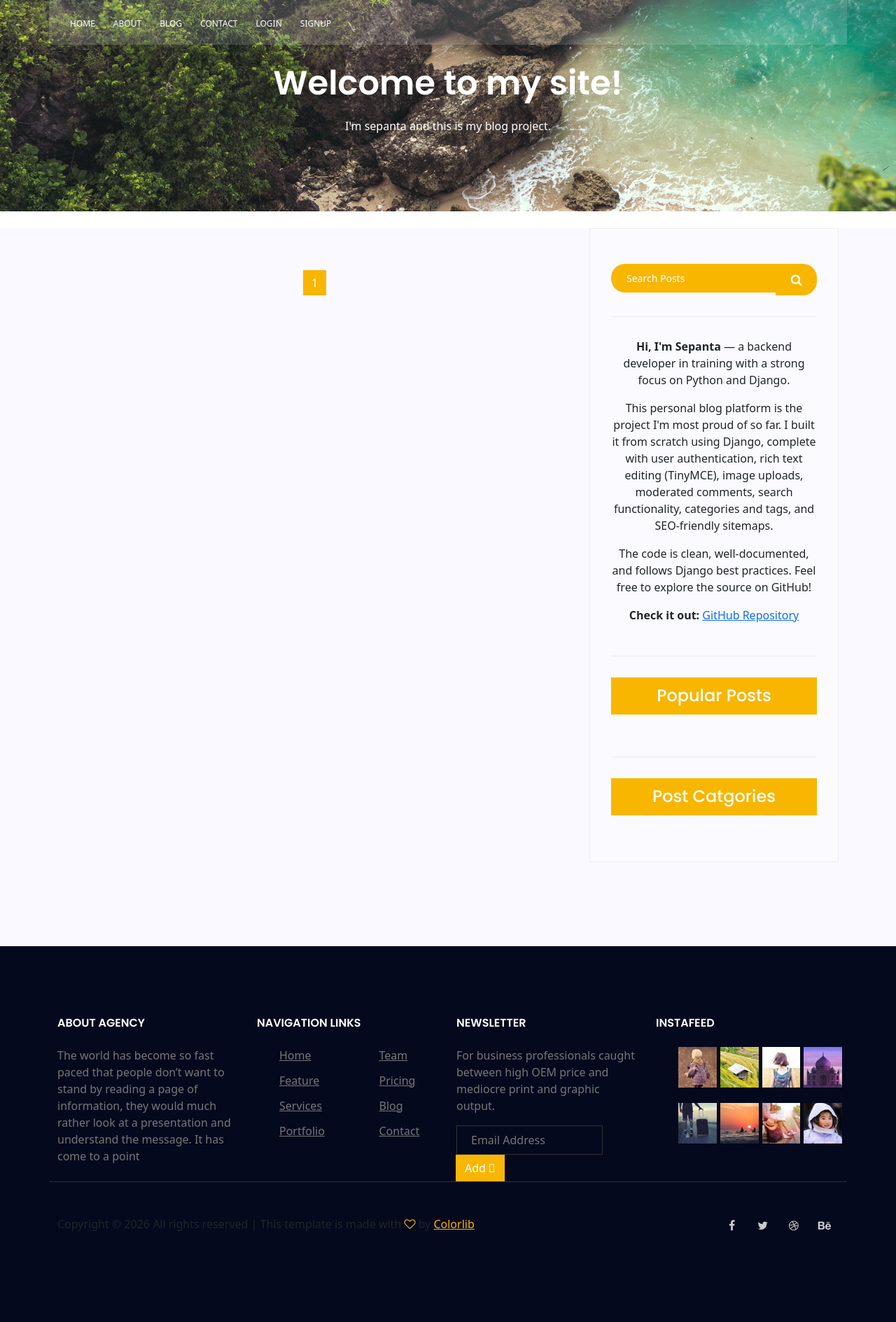
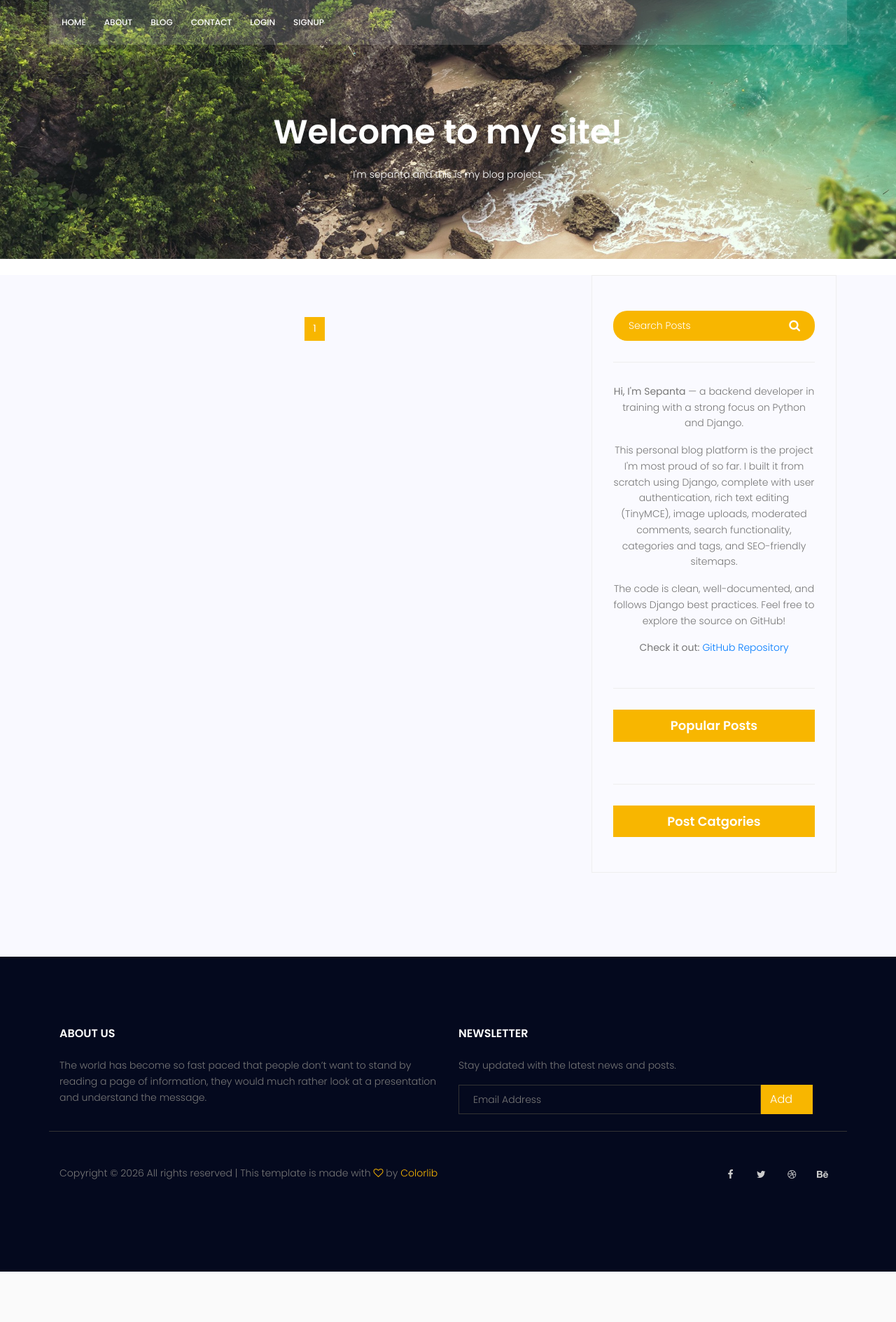
Before and after one commit to sepanta1/blog-site, a Django app: page /blog/search/ in a window 1280 px wide. Shown: the whole page at 70% size. After the commit the page ends 1817 px from the top, so only its background shows below. Run offline with Django 4.2, Linux system fonts and the light colour scheme; data that the repository does not hold is empty; some libraries are stand-ins or nearby versions.

Commit message:
Update base.html

```diff
--- a/templates/base.html
+++ b/templates/base.html
@@ -18,9 +17,9 @@
         <meta charset="UTF-8">
         <!-- Site Title -->
         <title>sepanta</title>
-        <link href="https://fonts.googleapis.com/css?family=Poppins:100,200,400,300,500,600,700"
-              rel="stylesheet">
-        <!--CSS================= -->
+        <link href="https://fonts.googleapis.com/css?family=Poppins:100,200,400,300,500,600,700" rel="stylesheet">
+
+        <!-- CSS -->
         <link rel="stylesheet" href="{% static 'css/font-awesome.min.css' %}">
         <link rel="stylesheet" href="{% static 'css/bootstrap.css' %}">
         <link rel="stylesheet" href="{% static 'css/magnific-popup.css' %}">
@@ -29,13 +28,6 @@
         <link rel="stylesheet" href="{% static 'css/animate.min.css' %}">
         <link rel="stylesheet" href="{% static 'css/owl.carousel.css' %}">
         <link rel="stylesheet" href="{% static 'css/main.css' %}">
-        <link href="https://cdn.jsdelivr.net/npm/bootstrap@5.3.8/dist/css/bootstrap.min.css"
-              rel="stylesheet"
-              integrity="sha384-sRIl4kxILFvY47J16cr9ZwB07vP4J8+LH7qKQnuqkuIAvNWLzeN8tE5YBujZqJLB"
-              crossorigin="anonymous">
-        <script src="https://cdn.jsdelivr.net/npm/bootstrap@5.3.8/dist/js/bootstrap.bundle.min.js"
-                integrity="sha384-FKyoEForCGlyvwx9Hj09JcYn3nv7wiPVlz7YYwJrWVcXK/BmnVDxM+D2scQbITxI"
-                crossorigin="anonymous"></script>
     </head>
     <body>
         <header id="header">
@@ -93,70 +63,28 @@
                 </div>
             {% endif %}
         </header>
-        <!-- #header -->
+
         {% block content %}{% endblock %}
-    </body>
+
         <!-- start footer Area -->
         <footer class="footer-area section-gap">
             <div class="container">
                 <div class="row">
-                <div class="col-lg-3  col-md-6 col-sm-6">
+                    <div class="col-lg-6 col-md-6 col-sm-6">
                         <div class="single-footer-widget">
-                        <h6>About Agency</h6>
+                            <h6>About Us</h6>
                             <p>
                                 The world has become so fast paced that people don’t want to stand by reading a page of
-                            information, they would much rather look at a presentation and understand the message. It has
-                            come to a point
+                                information, they would much rather look at a presentation and understand the message.
                             </p>
                         </div>
                     </div>
-                <div class="col-lg-3 col-md-6 col-sm-6">
-                    <div class="single-footer-widget">
-                        <h6>Navigation Links</h6>
-                        <div class="row">
-                            <div class="col">
-                                <ul>
-                                    <li>
-                                        <a href="#">Home</a>
-                                    </li>
-                                    <li>
-                                        <a href="#">Feature</a>
-                                    </li>
-                                    <li>
-                                        <a href="#">Services</a>
-                                    </li>
-                                    <li>
-                                        <a href="#">Portfolio</a>
-                                    </li>
-                                </ul>
-                            </div>
-                            <div class="col">
-                                <ul>
-                                    <li>
-                                        <a href="#">Team</a>
-                                    </li>
-                                    <li>
-                                        <a href="#">Pricing</a>
-                                    </li>
-                                    <li>
-                                        <a href="#">Blog</a>
-                                    </li>
-                                    <li>
-                                        <a href="#">Contact</a>
-                                    </li>
-                                </ul>
-                            </div>
-                        </div>
-                    </div>
-                </div>
-                <div class="col-lg-3  col-md-6 col-sm-6">
+                    <div class="col-lg-6 col-md-6 col-sm-6">
                         <div class="single-footer-widget">
                             <h6>Newsletter</h6>
-                        <p>For business professionals caught between high OEM price and mediocre print and graphic output.</p>
+                            <p>Stay updated with the latest news and posts.</p>
                             <div>
-                            <form action="{% url 'website:news' %}"
-                                  method="post"
-                                  class="subscription relative">
+                                <form action="{% url 'website:news' %}" method="post" class="subscription relative">
                                     {% csrf_token %}
                                     <div class="input-group d-flex flex-row">
                                         <input name="email"
@@ -166,44 +94,12 @@
                                                required
                                                type="email">
                                         <button type="submit" class="btn bb-btn">
-                                        Add
-                                        <i class="fas fa-paper-plane"></i>
+                                            Add <i class="fas fa-paper-plane"></i>
                                         </button>
                                     </div>
                                     <div class="mt-10 info"></div>
                                 </form>
                             </div>
-                    </div>
-                </div>
-                <div class="col-lg-3  col-md-6 col-sm-6">
-                    <div class="single-footer-widget mail-chimp">
-                        <h6 class="mb-20">InstaFeed</h6>
-                        <ul class="instafeed d-flex flex-wrap">
-                            <li>
-                                <img src="{% static 'img/i1.jpg' %}" alt="">
-                            </li>
-                            <li>
-                                <img src="{% static 'img/i2.jpg' %}" alt="">
-                            </li>
-                            <li>
-                                <img src="{% static 'img/i3.jpg' %}" alt="">
-                            </li>
-                            <li>
-                                <img src="{% static 'img/i4.jpg' %}" alt="">
-                            </li>
-                            <li>
-                                <img src="{% static 'img/i5.jpg' %}" alt="">
-                            </li>
-                            <li>
-                                <img src="{% static 'img/i6.jpg' %}" alt="">
-                            </li>
-                            <li>
-                                <img src="{% static 'img/i7.jpg' %}" alt="">
-                            </li>
-                            <li>
-                                <img src="{% static 'img/i8.jpg' %}" alt="">
-                            </li>
-                        </ul>
                         </div>
                     </div>
                 </div>
```
Also changed, not shown: other parts of templates/base.html (+26 -50 lines). Lines whose indentation alone changed are shown as unchanged.
